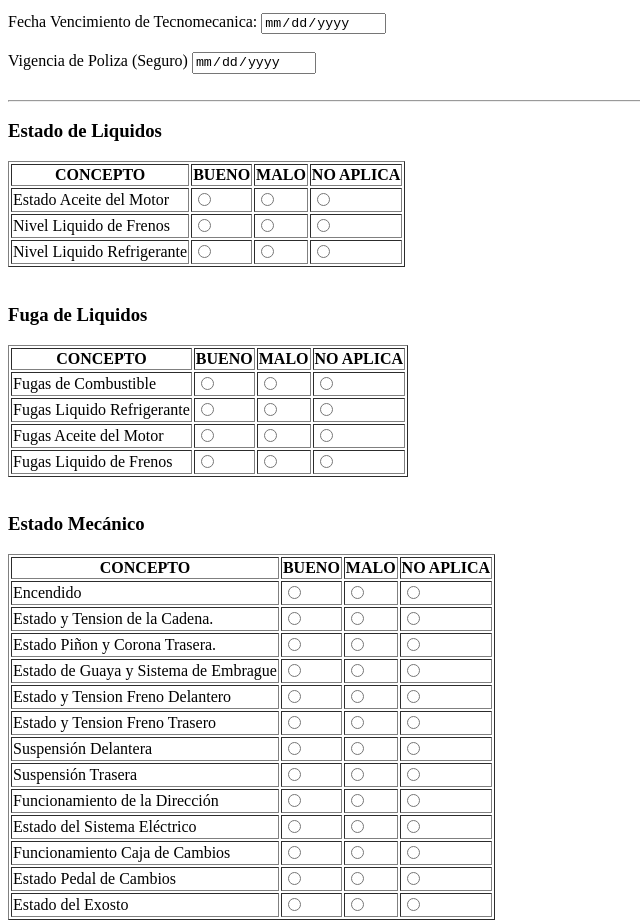
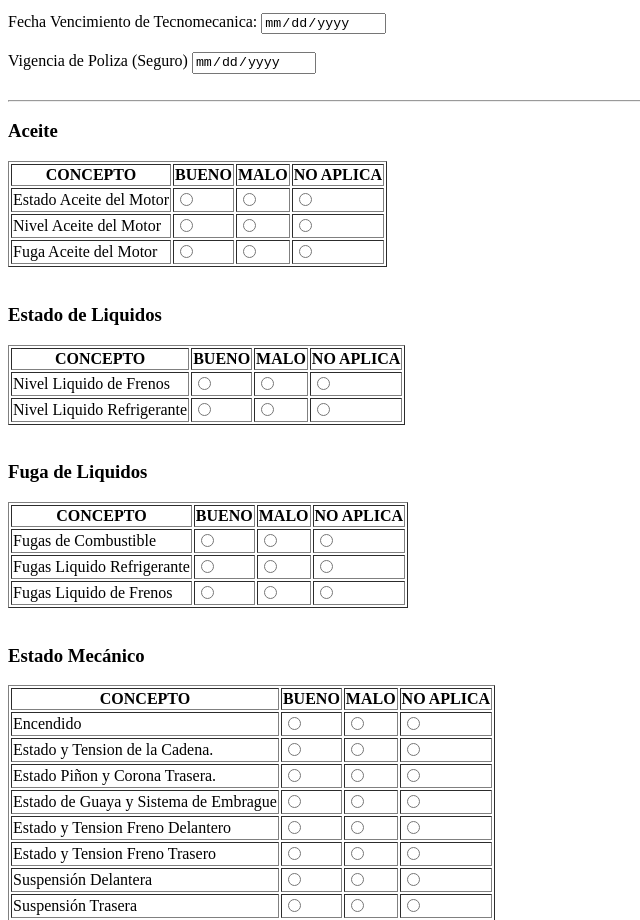
Before and after one commit to MarlonProgramame/form_nuru_motos, a plain HTML site: page index.html in a window 1280 px wide. Shown: the part 1200-2120 px from the top of the page, without its empty margins (0-640 px from the left). Drawn offline with Linux system fonts and the light colour scheme.

Commit message:
Agregacion de Tabla de Aceite
Se agrego la tabla unica para el aceite del motor del vehiculo

```diff
--- a/index.html
+++ b/index.html
@@ -168,6 +168,54 @@
                     <br>
                     <hr>
                 </section>
+                <!--Sección de Aceite.-->
+                <section>
+                    <!--Titulo de Aceite.-->
+                    <h3>Aceite</h3>
+                    <!--Tabla de Aceite.-->
+                    <table border="1">
+                        <!--Fila Encabezado de la Tabla.-->
+                        <tr>
+                            <!--Encabezado de la Tabla.-->
+                            <th>CONCEPTO</th>
+                            <th>BUENO</th>
+                            <th>MALO</th>
+                            <th>NO APLICA</th>
+                        </tr>
+                        <!--Fila Estado del Aceite.-->
+                        <tr>
+                            <!--Casilla Estado del Aceite.-->
+                            <td><label>Estado Aceite del Motor</label></td>
+                            <!--Botones de Selección. BUENO // MALO // NO APLICA.-->
+                            <td><input type="radio" id="estado_aceite_bueno" value="bueno" name="estado_aceite" required></td>
+                            <td><input type="radio" id="estado_aceite_malo" value="malo" name="estado_aceite" required></td>
+                            <td><input type="radio" id="estado_aceite_no_aplica" value="no_aplica" name="estado_aceite" required></td>
+                        </tr>
+                        <!--Fila Nivel del Aceite-->
+                        <tr>
+                            <!--Casilla Nivel del Aceite-->
+                            <td><label>Nivel Aceite del Motor</label></td>
+                            <!--Botones de Selección. BUENO // MALO // NO APLICA.-->
+                            <td><input type="radio" id="estado_nivel_aceite_bueno" value="bueno" name="estado_nivel_aceite" required></td>
+                            <td><input type="radio" id="estado_nivel_aceite_malo" value="malo" name="estado_nivel_aceite" required></td>
+                            <td><input type="radio" id="estado_nivel_aceite_no_aplica" value="no_aplica" name="estado_nivel_aceite" required></td>
+                        </tr>
+                        <!--Fila Fuga Aceite.-->
+                        <tr>
+                            <!--Casilla Fuga Aceite.-->
+                            <td><label>Fuga Aceite del Motor</label></td>
+                            <!--Botones de Selección. BUENO // MALO // NO APLICA.-->
+                            <td><input type="radio" id="estado_fuga_aceite_bueno" value="bueno" name="estado_fuga_aceite" required></td>
+                            <td><input type="radio" id="estado_fuga_aceite_malo" value="malo" name="estado_fuga_aceite" required></td>
+                            <td><input type="radio" id="estado_fuga_aceite_no_aplica" value="no_aplica" name="estado_fuga_aceite" required></td>
+                        </tr>
+                    </table>
+                    <br>
+                </section>
+
+
+
+
                     <!--Section Estado de liquidos.-->
                 <section>
                     <!--Titulo Estado de Liquidos.-->
@@ -178,13 +226,6 @@
                             <th>BUENO</th>
                             <th>MALO</th>
                             <th>NO APLICA</th>
-                        </tr>
-                        <tr>
-                            <!--Fila Estado Aceite del Motor.-->
-                            <td><label for="estado_aceite">Estado Aceite del Motor</label></td>
-                            <td><input type="radio" id="estado_aceite_bueno" value="bueno" name="estado_aceite" required></td>
-                            <td><input type="radio" id="estado_aceite_malo" value="malo" name="estado_aceite" required></td>
-                            <td><input type="radio" id="estado_aceite_no_aplica" value="no_aplica" name="estado_aceite" required></td>
                         </tr>
                         <tr>
                             <!--Fila Nivel de Liquido de Frenos.-->
@@ -226,13 +267,6 @@
                             <td><input type="radio" id="estado_fuga_liq_refrig_bueno" value="bueno" name="estado_fuga_liq_refrig" required></td>
                             <td><input type="radio" id="estado_fuga_liq_refrig_malo" value="malo" name="estado_fuga_liq_refrig" required></td>
                             <td><input type="radio" id="estado_fuga_liq_refrig_aplica" value="no_aplica" name="estado_fuga_liq_refrig" required></td>
-                        </tr>
-                        <tr>
-                            <!--Fila Fugas Aceite del Motor.-->
-                            <td><label>Fugas Aceite del Motor</label></td>
-                            <td><input type="radio" id="estado_fuga_aceite_motor_bueno" value="bueno" name="estado_fuga_aceite_motor" required></td>
-                            <td><input type="radio" id="estado_fuga_aceite_motor_malo" value="malo" name="estado_fuga_aceite_motor" required></td>
-                            <td><input type="radio" id="estado_fuga_aceite_motor_no_aplica" value="no_aplica" name="estado_fuga_aceite_motor" required></td>
                         </tr>
                         <tr>
                             <!--Fila Fugas Liquido de Frenos.-->
```
